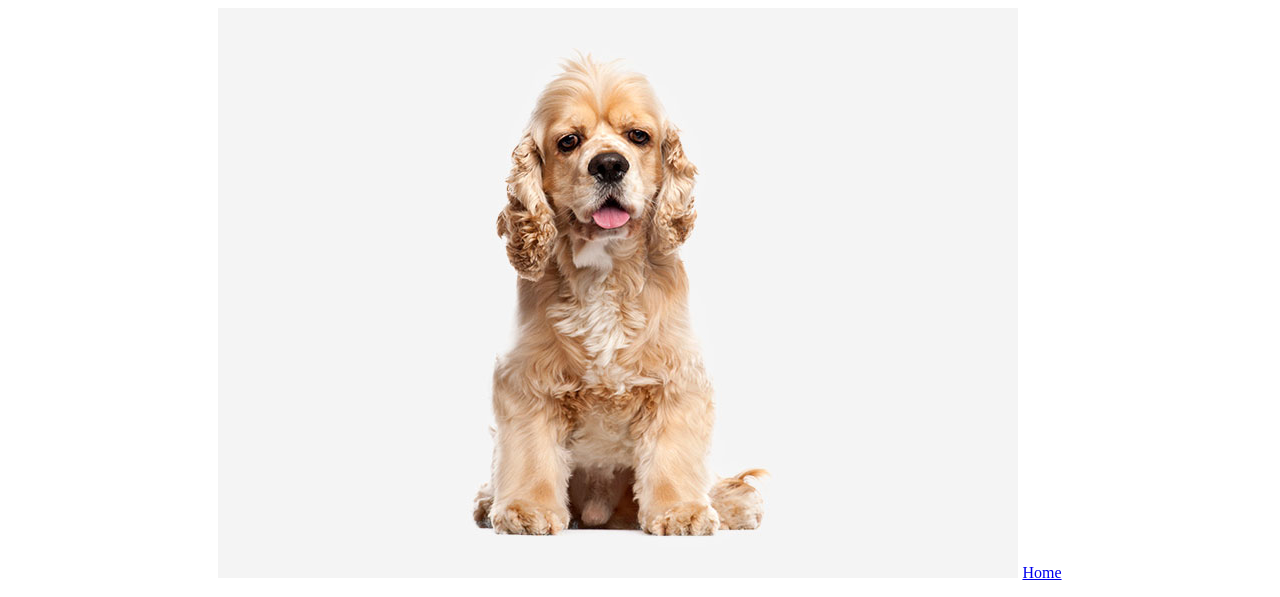
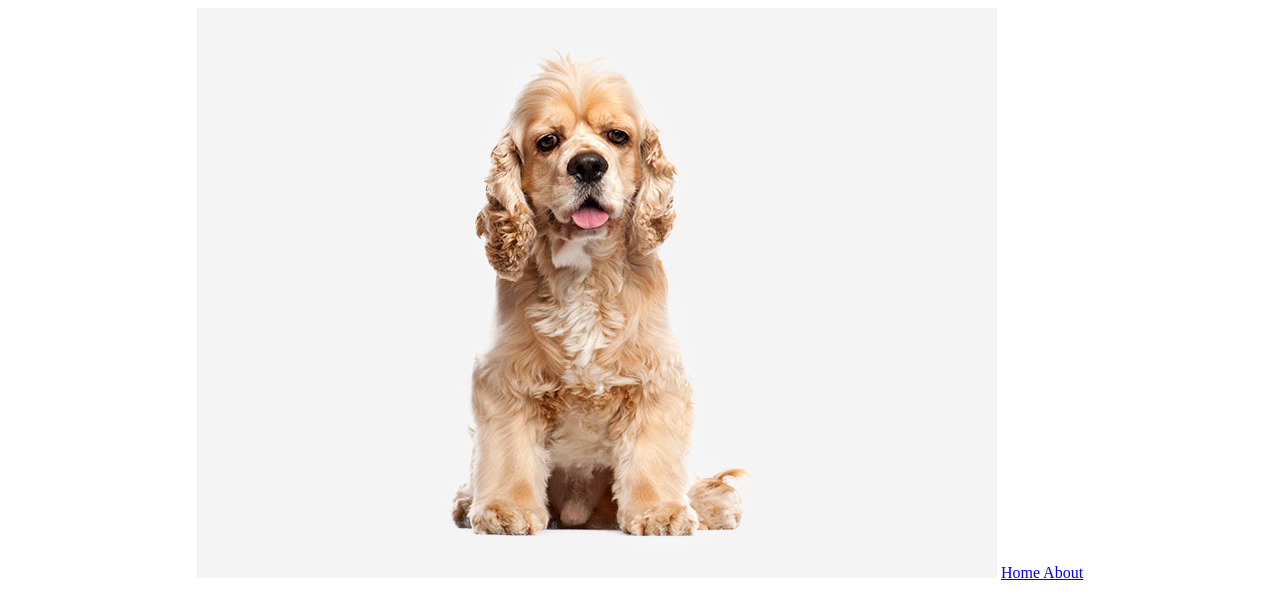
Before and after one commit to mcabecei/American-Cocker-Spaniel, a plain HTML site: page Index.html in a window 1280 px wide. Shown: the top 597 px of the page. Drawn offline with Linux system fonts and the light colour scheme.

Commit message:
Add link to About Page

```diff
--- a/Index.html
+++ b/Index.html
@@ -18,6 +18,8 @@
 <body>
     <img src="CockerSpaniel.jpg">
     <a href="file:///C:/Users/TEMP/Desktop/American-Cocker-Spaniel-1/Index.html">Home </a>
+    <a href="About.html">About </a>
+
     <h1>The American Cocker Spaniel is a breed of sporting dog.</h1>
     <p>It is a spaniel type dog that is closely related to the English Cocker Spaniel; the two breeds diverged during the 20th century due to differing breed standards in America and the UK. In the United States, the breed is usually called the Cocker Spaniel, while elsewhere in the world, it is called the American Cocker Spaniel in order to differentiate between it and its English cousin, which was already known as "Cocker Spaniel" before the American variety was created. </p>
 </body>
```
